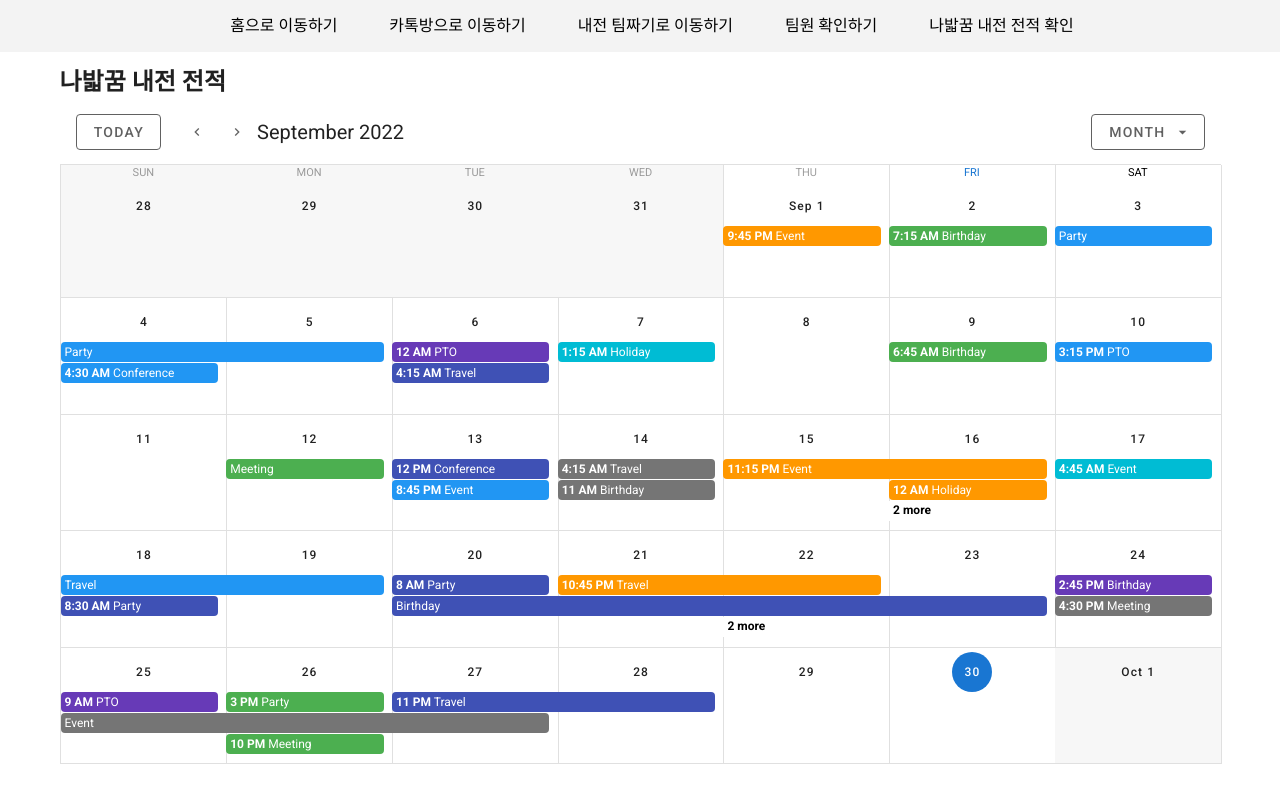
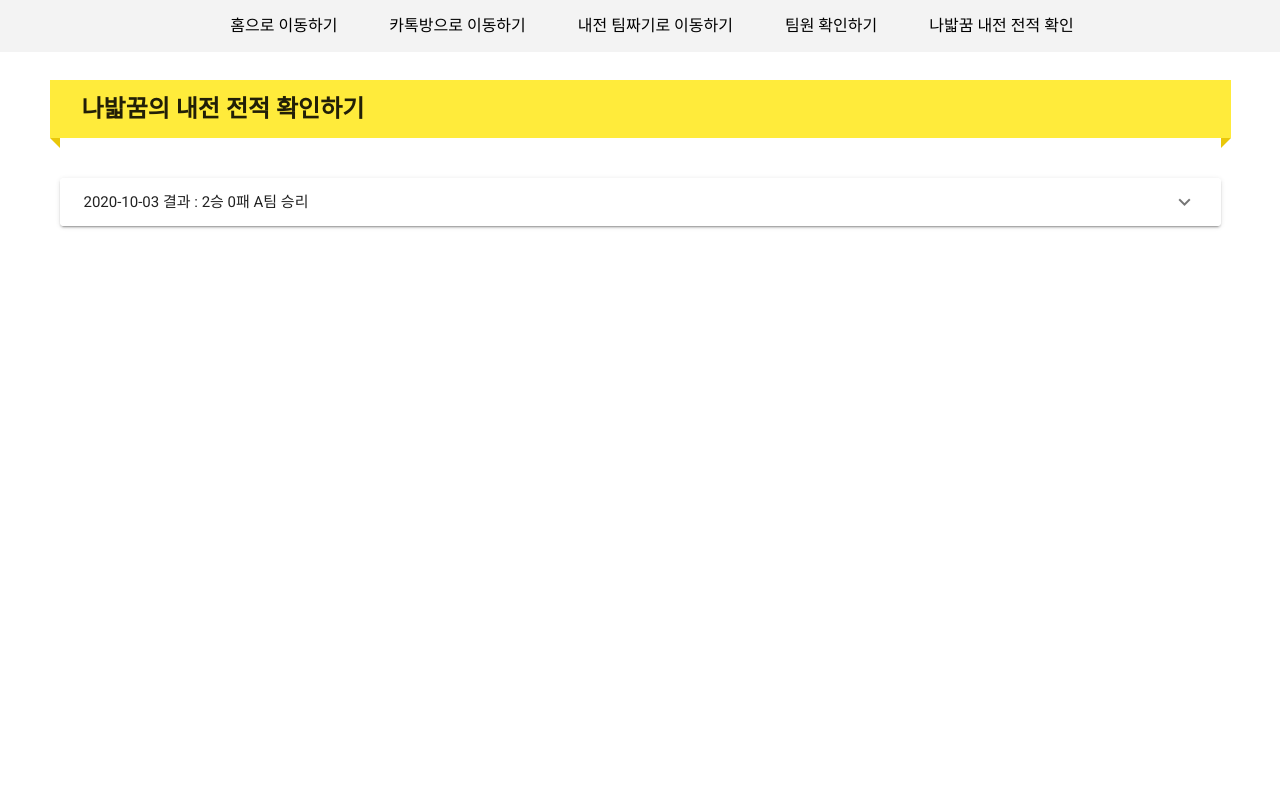
Before and after one commit to hyunjunyong/LOL5-5War, a Vue app: page /#/calendar in a window 1280 px wide. Built offline with nearby package versions, Linux system fonts and the light colour scheme.

Commit message:
나밟꿈 내전 기록

```diff
--- a/src/utils/common.js
+++ b/src/utils/common.js
@@ -512,6 +512,61 @@ var common = {
       remark: '음 식 , 상병 신음식',
     },
   ],
+  warResult: {
+    data: [
+      {
+        date: '2020-10-03',
+        result: '2승 0패 A팀 승리',
+        teamA: {
+          first: [
+            '나밟꿈,오른,2/2/9, 32킬중 11킬관여',
+            '무한도전난공불락,올라프,11/3/7',
+            '죽돌이필, 직스, 13/1/5 ',
+            '티모야힘내,이즈리얼,4/3/8',
+            '꽃승아,유미,2/1/15',
+          ],
+          second: [
+            '나밟꿈,문도박사,8/4/18,45킬중 26킬관여',
+            '무한도전난공불락,리신,11/7/17',
+            '한은총재,오리아나,14/7/19',
+            '티모야힘내,루시안,5/11/18',
+            '꽃승아,아무무,7/15/18',
+          ],
+          third: [
+            '나밟꿈,쉔,2/4/16,33킬 중 18킬관여',
+            '무한도전난공불락,비에고,15/6/7',
+            '한은총재,오리아나,4/6/16',
+            '티모야힘내,이즈리얼,9/3/15',
+            '꽃승아,유미,3/2/23',
+          ],
+        },
+
+        teamB: {
+          first: [
+            '뉴꾀돌이,릴리아,4/6/3 10킬 중 7킬관여',
+            '엔비코,볼리베어,3/8/3',
+            '한은총재,오리아나,0/5/2',
+            '머스탱,미스포춘,1/7/4',
+            '음식,레오나,2/6/3',
+          ],
+          second: [
+            '뉴꾀돌이,세트,12/8/10,44킬 중 22킬관여',
+            '엔비코,세주아니,6/12/23',
+            '죽돌이필,말자하,7/7/14',
+            '머스탱,카이사,16/10/12',
+            '음식,쓰레쉬,3/8/32',
+          ],
+          third: [
+            '뉴꾀돌이,아트록스,6/8/3,21킬중 9킬 관여',
+            '엔비코,다이애나,6/6/10',
+            '죽돌이필,럭스,2/8/9',
+            '머스탱,진,/6/4/5',
+            '음식,아무무,1/7/11',
+          ],
+        },
+      },
+    ],
+  },
 };
 
 export default common;
--- a/src/views/calendar.vue
+++ b/src/views/calendar.vue
@@ -1,207 +1,107 @@
 <template>
   <v-container>
-    <h2>나밟꿈 내전 전적</h2>
-    <v-row class="fill-height">
-      <v-col>
-        <v-sheet height="64">
-          <v-toolbar flat>
-            <v-btn
-              outlined
-              class="mr-4"
-              color="grey darken-2"
-              @click="setToday"
-            >
-              Today
-            </v-btn>
-            <v-btn fab text small color="grey darken-2" @click="prev">
-              <v-icon small> mdi-chevron-left </v-icon>
-            </v-btn>
-            <v-btn fab text small color="grey darken-2" @click="next">
-              <v-icon small> mdi-chevron-right </v-icon>
-            </v-btn>
-            <v-toolbar-title v-if="$refs.calendar">
-              {{ $refs.calendar.title }}
-            </v-toolbar-title>
-            <v-spacer></v-spacer>
-            <v-menu bottom right>
-              <template v-slot:activator="{ on, attrs }">
-                <v-btn outlined color="grey darken-2" v-bind="attrs" v-on="on">
-                  <span>{{ typeToLabel[type] }}</span>
-                  <v-icon right> mdi-menu-down </v-icon>
-                </v-btn>
+    <h2>나밟꿈의 내전 전적 확인하기</h2>
+    <template>
+      <v-expansion-panels class="mt-10">
+        <v-expansion-panel v-for="(item, i) in $common.warResult.data" :key="i">
+          <v-expansion-panel-header>
+            {{ item.date }} 결과 : {{ item.result }}
+          </v-expansion-panel-header>
+          <v-expansion-panel-content>
+            <v-simple-table>
+              <template v-slot:default>
+                <thead>
+                  <tr>
+                    <th>1팀</th>
+                    <th>2팀</th>
+                  </tr>
+                </thead>
+                <tbody>
+                  <tr v-for="item in $common.warResult.data" :key="item.name">
+                    <td>
+                      <v-card>
+                        <v-card-title>내전 1팀 결과</v-card-title>
+                        <v-card-subtitle
+                          >닉네임, 챔피언, kda 순서</v-card-subtitle
+                        >
+                        <v-card-text
+                          ><p>
+                            1경기 : <br />{{ item.teamA.first.join('\r\n') }}
+                          </p>
+                          <p>
+                            2경기 : <br />{{ item.teamA.second.join('\r\n') }}
+                          </p>
+                          <p>3경기 : <br />{{ item.teamA.third.join('\n') }}</p>
+                        </v-card-text>
+                      </v-card>
+                    </td>
+                    <td>
+                      <v-card>
+                        <v-card-title>내전 2팀 결과</v-card-title>
+                        <v-card-subtitle
+                          >닉네임, 챔피언, kda 순서</v-card-subtitle
+                        >
+                        <v-card-text
+                          ><p>
+                            1경기 : <br />{{ item.teamA.first.join('\n') }}
+                          </p>
+                          <p>
+                            2경기 : <br />{{ item.teamA.second.join('\n') }}
+                          </p>
+                          <p>3경기 : <br />{{ item.teamA.third.join('\n') }}</p>
+                        </v-card-text>
+                      </v-card>
+                    </td>
+                  </tr>
+                </tbody>
               </template>
-              <v-list>
-                <v-list-item @click="type = 'day'">
-                  <v-list-item-title>Day</v-list-item-title>
-                </v-list-item>
-                <v-list-item @click="type = 'week'">
-                  <v-list-item-title>Week</v-list-item-title>
-                </v-list-item>
-                <v-list-item @click="type = 'month'">
-                  <v-list-item-title>Month</v-list-item-title>
-                </v-list-item>
-                <v-list-item @click="type = '4day'">
-                  <v-list-item-title>4 days</v-list-item-title>
-                </v-list-item>
-              </v-list>
-            </v-menu>
-          </v-toolbar>
-        </v-sheet>
-        <v-sheet height="600">
-          <v-calendar
-            ref="calendar"
-            v-model="focus"
-            color="primary"
-            :events="events"
-            :event-color="getEventColor"
-            :type="type"
-            @click:event="showEvent"
-            @click:more="viewDay"
-            @click:date="viewDay"
-            @change="updateRange"
-          ></v-calendar>
-          <v-menu
-            v-model="selectedOpen"
-            :close-on-content-click="false"
-            :activator="selectedElement"
-            offset-x
-          >
-            <v-card color="grey lighten-4" min-width="350px" flat>
-              <v-toolbar :color="selectedEvent.color" dark>
-                <v-btn icon>
-                  <v-icon>mdi-pencil</v-icon>
-                </v-btn>
-                <v-toolbar-title v-html="selectedEvent.name"></v-toolbar-title>
-                <v-spacer></v-spacer>
-                <v-btn icon>
-                  <v-icon>mdi-heart</v-icon>
-                </v-btn>
-                <v-btn icon>
-                  <v-icon>mdi-dots-vertical</v-icon>
-                </v-btn>
-              </v-toolbar>
-              <v-card-text>
-                <span v-html="selectedEvent.details"></span>
-              </v-card-text>
-              <v-card-actions>
-                <v-btn text color="secondary" @click="selectedOpen = false">
-                  Cancel
-                </v-btn>
-              </v-card-actions>
-            </v-card>
-          </v-menu>
-        </v-sheet>
-      </v-col>
-    </v-row>
+            </v-simple-table>
+          </v-expansion-panel-content>
+        </v-expansion-panel>
+      </v-expansion-panels>
+    </template>
   </v-container>
 </template>
 
 <script>
 export default {
+  name: 'name',
   data() {
-    return {
-      focus: '',
-      type: 'month',
-      typeToLabel: {
-        month: 'Month',
-        week: 'Week',
-        day: 'Day',
-        '4day': '4 Days',
-      },
-      selectedEvent: {},
-      selectedElement: null,
-      selectedOpen: false,
-      events: [],
-      colors: [
-        'blue',
-        'indigo',
-        'deep-purple',
-        'cyan',
-        'green',
-        'orange',
-        'grey darken-1',
-      ],
-      names: [
-        'Meeting',
-        'Holiday',
-        'PTO',
-        'Travel',
-        'Event',
-        'Birthday',
-        'Conference',
-        'Party',
-      ],
-    };
+    return {};
   },
-  mounted() {
-    console.log('hi');
-    this.$refs.calendar.checkChange();
-  },
-  methods: {
-    viewDay({ date }) {
-      this.focus = date;
-      this.type = 'day';
-    },
-    getEventColor(event) {
-      return event.color;
-    },
-    setToday() {
-      this.focus = '';
-    },
-    prev() {
-      this.$refs.calendar.prev();
-    },
-    next() {
-      this.$refs.calendar.next();
-    },
-    showEvent({ nativeEvent, event }) {
-      const open = () => {
-        this.selectedEvent = event;
-        this.selectedElement = nativeEvent.target;
-        requestAnimationFrame(() =>
-          requestAnimationFrame(() => (this.selectedOpen = true))
-        );
-      };
-
-      if (this.selectedOpen) {
-        this.selectedOpen = false;
-        requestAnimationFrame(() => requestAnimationFrame(() => open()));
-      } else {
-        open();
-      }
-
-      nativeEvent.stopPropagation();
-    },
-    updateRange({ start, end }) {
-      const events = [];
-
-      const min = new Date(`${start.date}T00:00:00`);
-      const max = new Date(`${end.date}T23:59:59`);
-      const days = (max.getTime() - min.getTime()) / 86400000;
-      const eventCount = this.rnd(days, days + 20);
-
-      for (let i = 0; i < eventCount; i++) {
-        const allDay = this.rnd(0, 3) === 0;
-        const firstTimestamp = this.rnd(min.getTime(), max.getTime());
-        const first = new Date(firstTimestamp - (firstTimestamp % 900000));
-        const secondTimestamp = this.rnd(2, allDay ? 288 : 8) * 900000;
-        const second = new Date(first.getTime() + secondTimestamp);
-
-        events.push({
-          name: this.names[this.rnd(0, this.names.length - 1)],
-          start: first,
-          end: second,
-          color: this.colors[this.rnd(0, this.colors.length - 1)],
-          timed: !allDay,
-        });
-      }
-
-      this.events = events;
-    },
-    rnd(a, b) {
-      return Math.floor((b - a + 1) * Math.random()) + a;
-    },
-  },
+  methods: {},
 };
 </script>
-<style lang="scss" scoped></style>
+
+<style lang="scss" scoped>
+h2 {
+  position: relative;
+  margin: 1rem -10px;
+  padding: 0.7rem 0.7rem 0.7rem 2rem;
+  background: #ffeb3b;
+}
+h2::before,
+h2::after {
+  position: absolute;
+  content: '';
+}
+h2::before {
+  bottom: -10px;
+  left: 0px;
+  width: 0px;
+  height: 0px;
+  border-top: 10px solid #e9c70a;
+  border-left: 10px solid transparent;
+}
+h2::after {
+  right: 0px;
+  bottom: -10px;
+  width: 0px;
+  height: 0px;
+  border-top: 10px solid #e9c70a;
+  border-right: 10px solid transparent;
+}
+.v-application p {
+  white-space: break-spaces;
+}
+</style>
```
